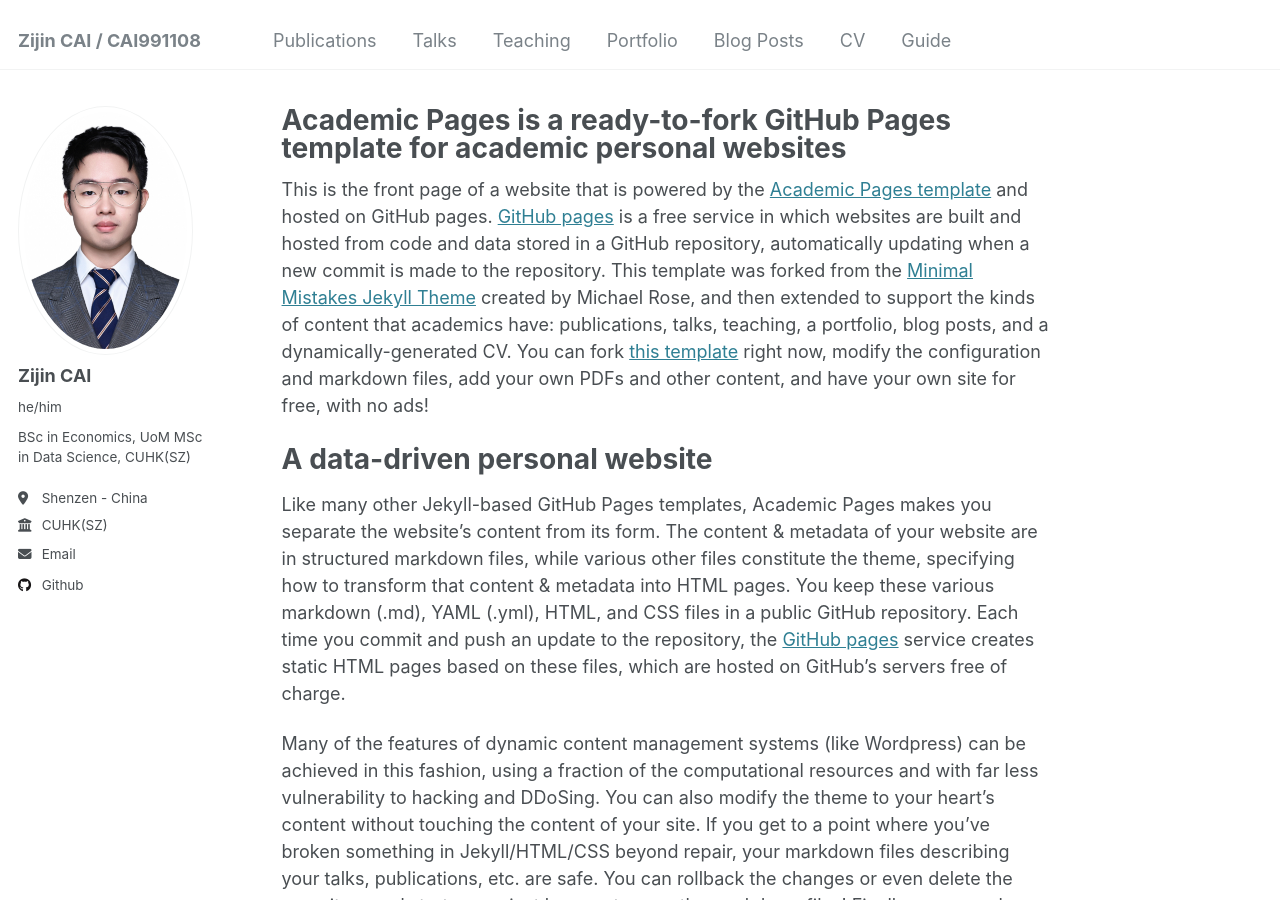
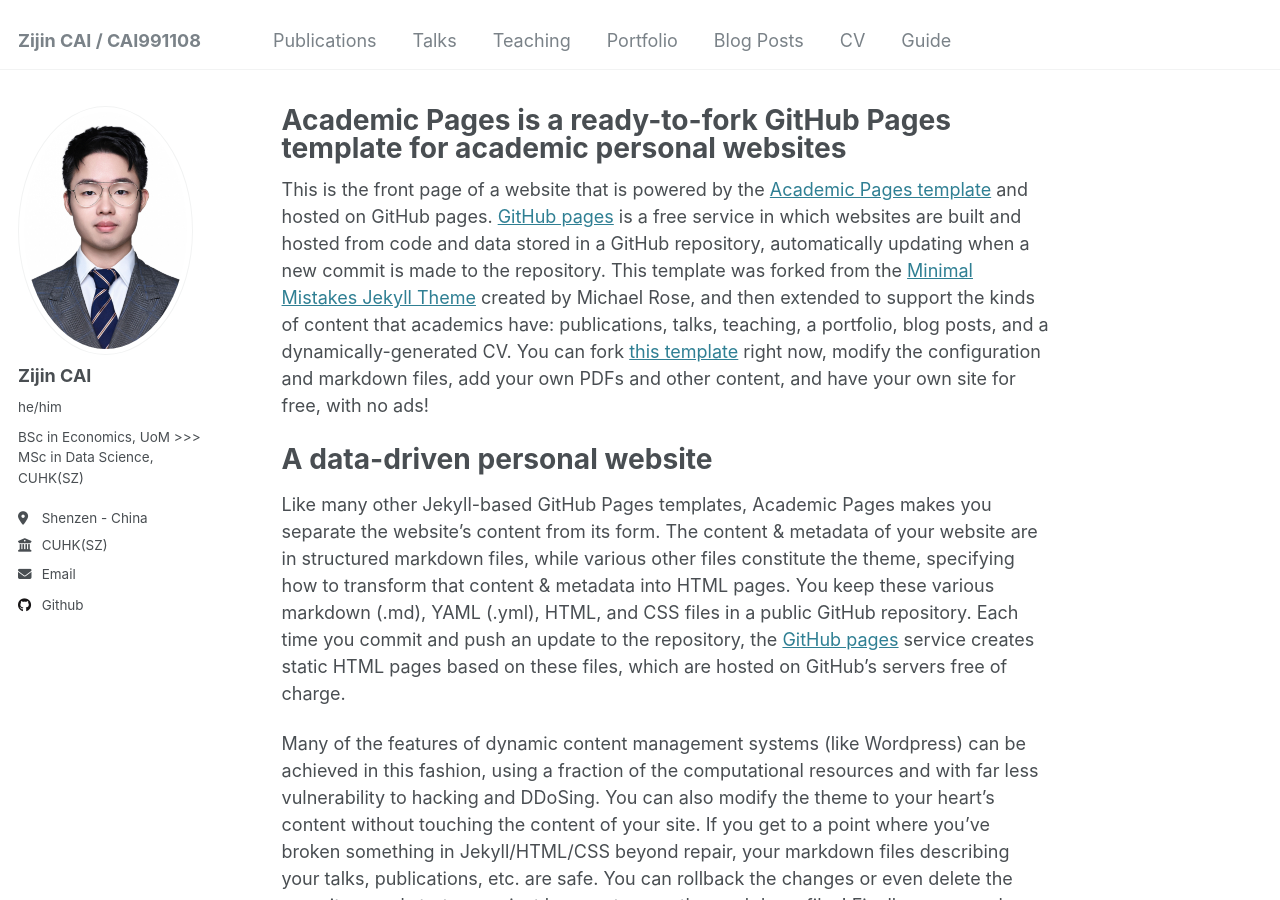
Before and after one commit to CAI991108/CAI991108.github.io, a Jekyll site: the page built from _pages/about.md, in a window 1280 px wide and 900 px high. Built offline with Jekyll 4.4.1, drawn with Linux system fonts in a browser that asks for light colours.

```diff
--- a/_config.yml
+++ b/_config.yml
@@ -25,7 +25,7 @@ author:
   name             : "Zijin CAI"
   pronouns         : "he/him"
   bio              : >
-                    BSc in Economics, UoM
+                    BSc in Economics, UoM >>>
                     MSc in Data Science, CUHK(SZ)
   location         : "Shenzen - China"
   employer         : "CUHK(SZ)"
```
